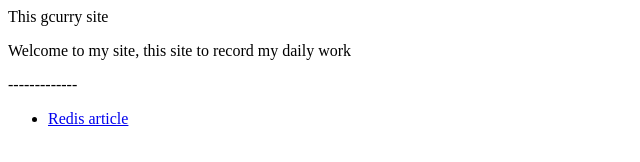
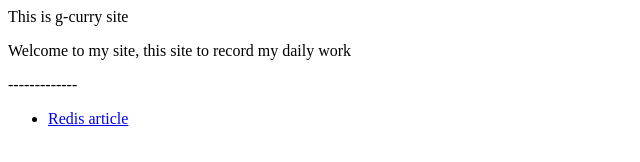
Before and after one commit to g-curry/g-curry.github.io, a plain HTML site: page index.html in a window 1280 px wide. Shown: the full height of the page, 0-640 px from the left. Drawn offline with Linux system fonts and the light colour scheme.

Commit message:
Update index.html

```diff
--- a/index.html
+++ b/index.html
@@ -1,4 +1,4 @@
-<p>This gcurry site</p>
+<p>This is g-curry site</p>
 <p>Welcome to my site, this site to record my daily work</p>
 <p>-------------</p>
 
```
